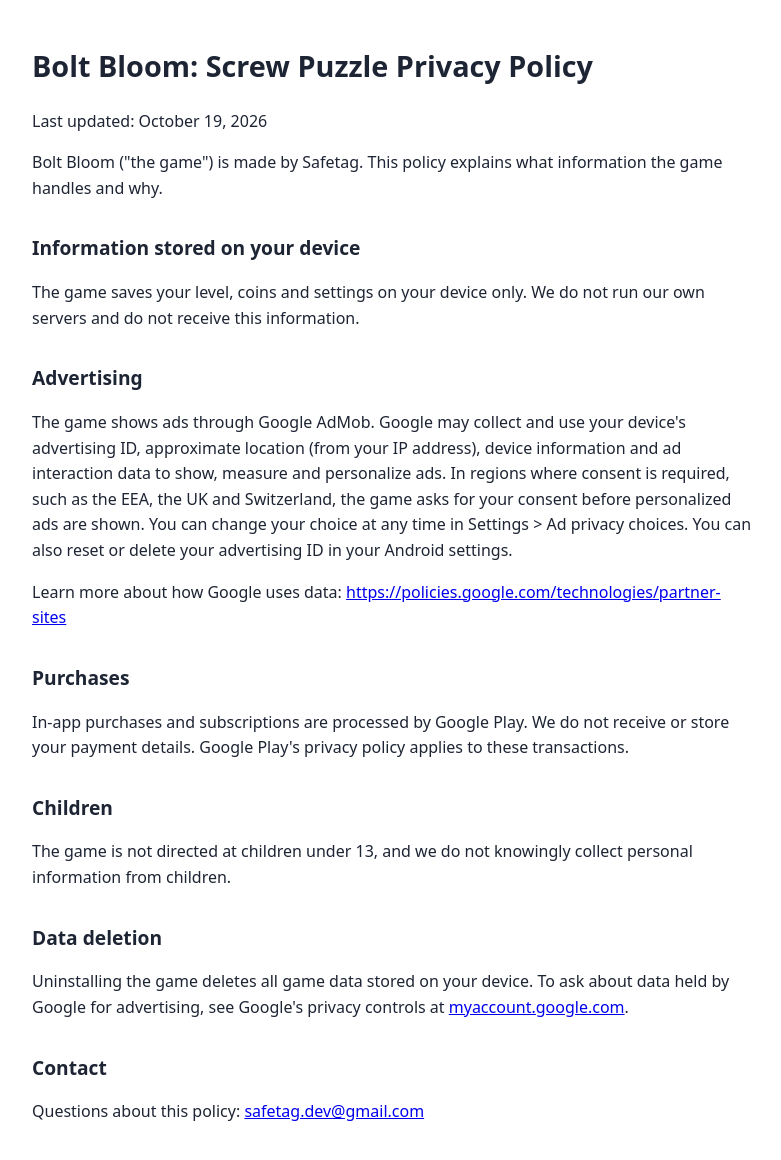
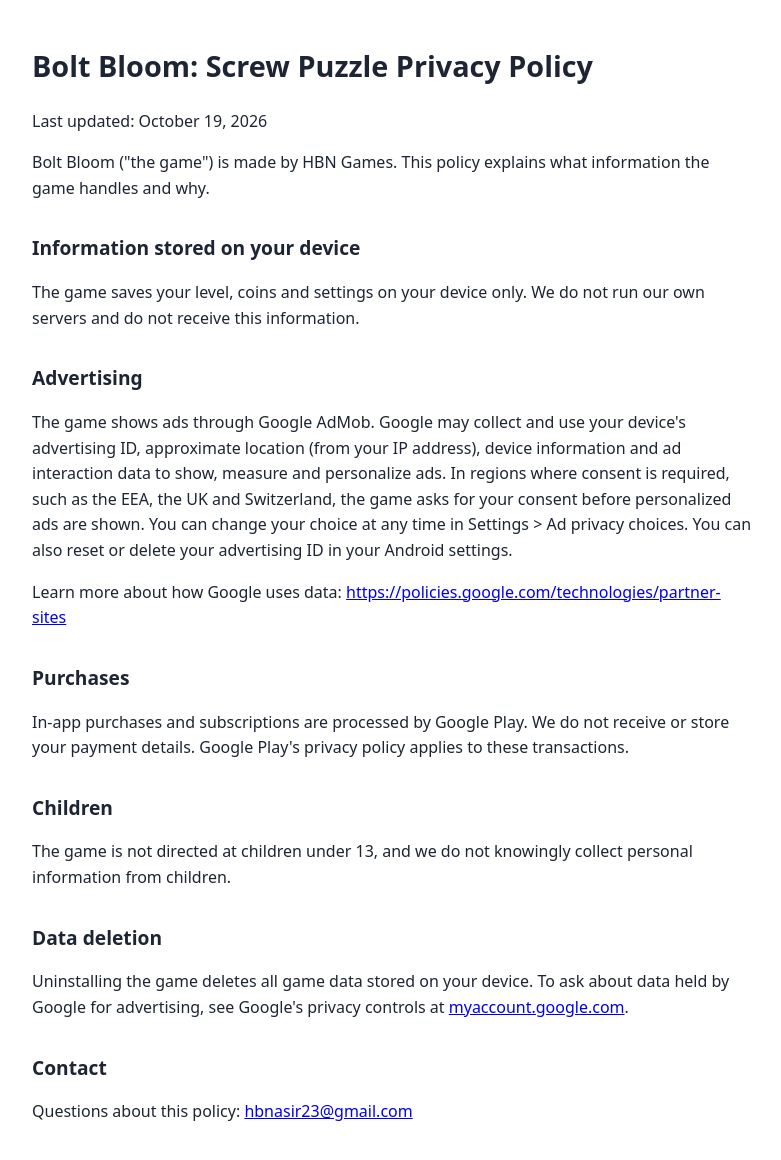
Before and after one commit to hbnasir23/privacy, a plain HTML site: page bolt-bloom.html in a window 1280 px wide. Shown: the whole page, without its empty margins (248-1029 px from the left). Drawn offline with Linux system fonts and the light colour scheme.

Commit message:
Credit HBN Games and use hbnasir23@gmail.com as contact

```diff
--- a/bolt-bloom.html
+++ b/bolt-bloom.html
@@ -13,7 +13,7 @@
 <h1>Bolt Bloom: Screw Puzzle Privacy Policy</h1>
 <p>Last updated: October 19, 2026</p>
 
-<p>Bolt Bloom ("the game") is made by Safetag. This policy explains what information the game handles and why.</p>
+<p>Bolt Bloom ("the game") is made by HBN Games. This policy explains what information the game handles and why.</p>
 
 <h2>Information stored on your device</h2>
 <p>The game saves your level, coins and settings on your device only. We do not run our own servers and do not receive this information.</p>
@@ -32,6 +32,6 @@
 <p>Uninstalling the game deletes all game data stored on your device. To ask about data held by Google for advertising, see Google's privacy controls at <a href="https://myaccount.google.com/data-and-privacy">myaccount.google.com</a>.</p>
 
 <h2>Contact</h2>
-<p>Questions about this policy: <a href="mailto:safetag.dev@gmail.com">safetag.dev@gmail.com</a></p>
+<p>Questions about this policy: <a href="mailto:hbnasir23@gmail.com">hbnasir23@gmail.com</a></p>
 </body>
 </html>
```
Also changed, not shown: block-bloom.html (+2 -2 lines), index.html (+3 -3 lines).
